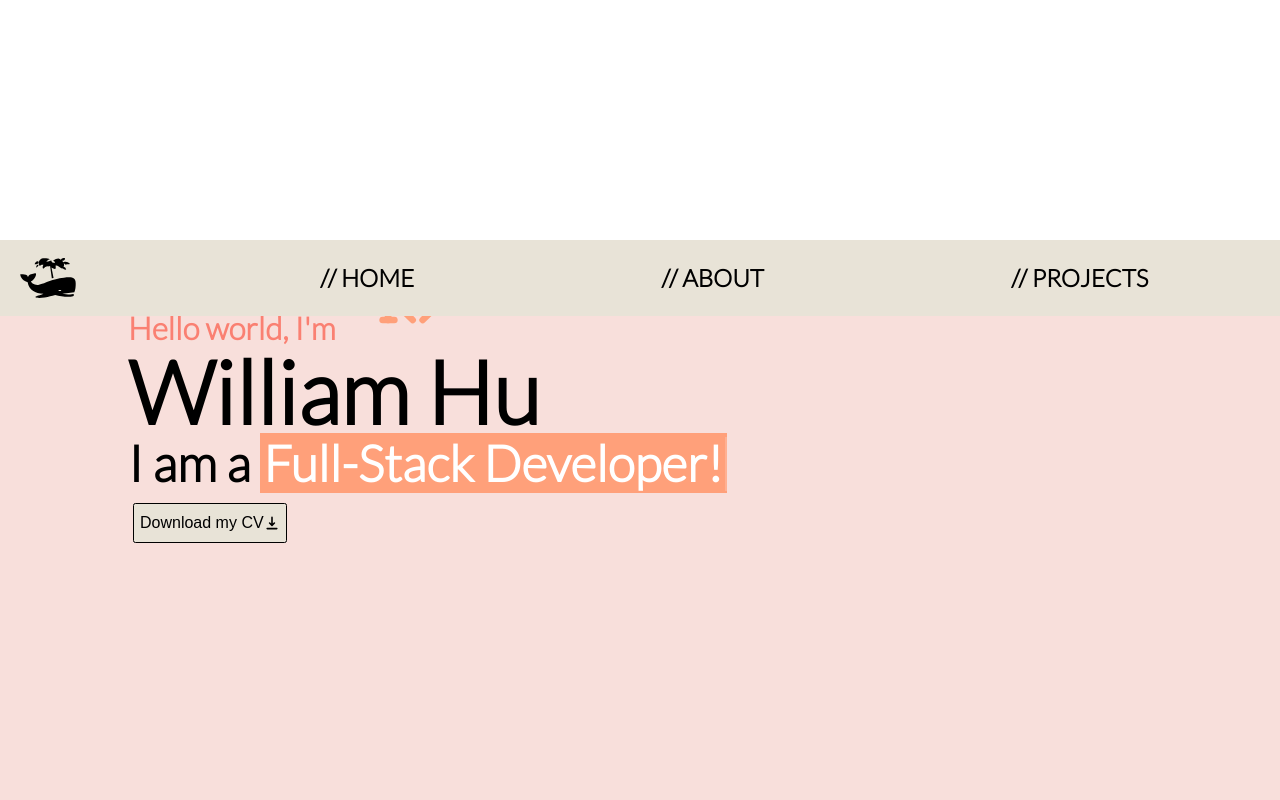
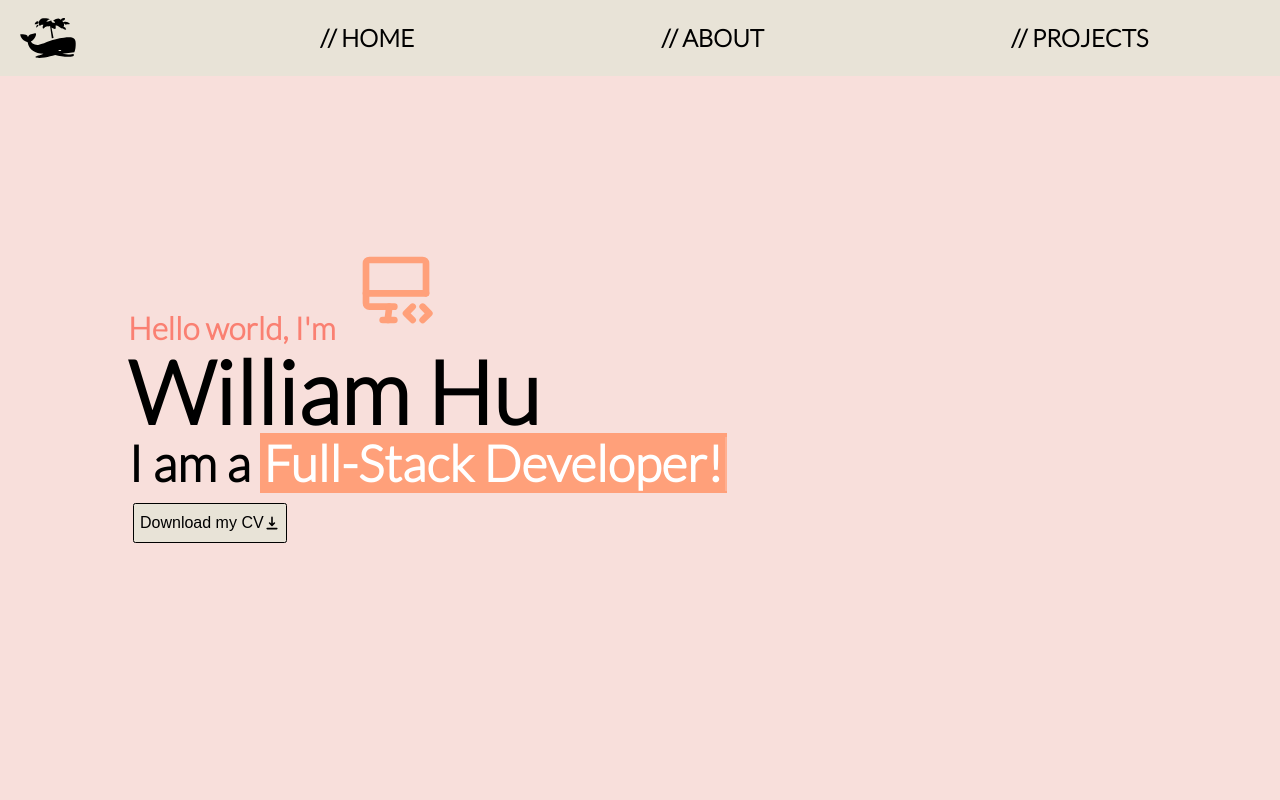
Before and after one commit to william-hu-codes/portfolio, a React (Create React App) app: page / in a window 1280 px wide. Shown: the top 800 px of the page. Built offline with nearby package versions, Linux system fonts and the light colour scheme.

Commit message:
fix header glitch

```diff
--- a/src/components/header/Header.css
+++ b/src/components/header/Header.css
@@ -14,7 +14,8 @@ header {
     background-color: var(--sand-color);
     height: auto;
     width: 100vw;
-    position: fixed;
+    position:fixed;
+    top: 0;
     display: inline;
 }
 
--- a/src/pages/home/Home.scss
+++ b/src/pages/home/Home.scss
@@ -29,7 +29,7 @@
 // }
 
 .intro-container {
-    margin-top: 30vh;
+    padding-top: 30vh;
 }
 
 .intro-container h3 {
@@ -94,7 +94,7 @@ span {
         font-size: 71.4px;
     }
     .intro-container {
-        margin-top: 18vh;
+        padding-top: 18vh;
     }
 }
 
```
